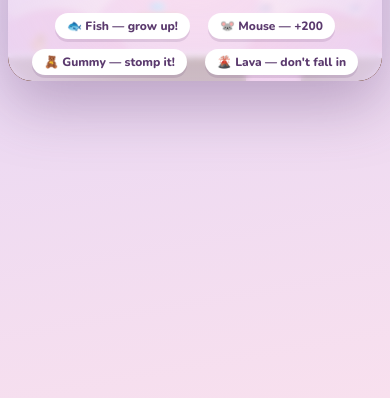
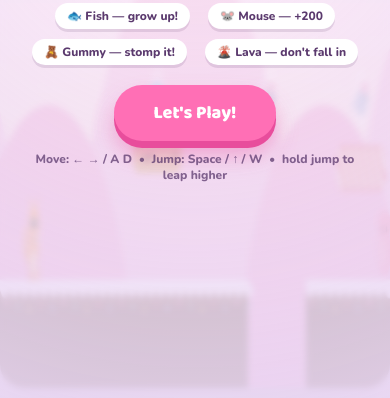
Before and after one commit to ryanhartman8-cloud/sugar-paws, a plain HTML site: page index.html in a window 390 px wide. Shown: the part 446-844 px from the top of the page. Drawn offline with nearby package versions, Linux system fonts and the light colour scheme.

Commit message:
Portrait: stretch stage to fill screen + lift overlays full-viewport

```diff
--- a/index.html
+++ b/index.html
@@ -38,13 +38,42 @@
   #stage{
     position:relative;
     width:min(96vw, 168vh);
+    display:flex; align-items:center; justify-content:center;
+  }
+  #frame{
+    position:relative;
+    width:100%;
     aspect-ratio:16/9;
+    max-height:100%;
     border-radius:24px;
     overflow:hidden;
     box-shadow:0 24px 60px rgba(91,58,110,.35), inset 0 0 0 6px #fff, inset 0 0 0 12px var(--bubblegum);
     background:#bfe9ff;
   }
   canvas{display:block;width:100%;height:100%;image-rendering:auto;}
+
+  /* Portrait phones: let the stage fill the screen vertically.
+     The frame stays 16:9 and centers; body gradient shows in the bands. */
+  @media (orientation: portrait) and (max-width: 820px){
+    body{ align-items:stretch; }
+    #wrap{
+      width:100%;
+      height:100dvh;
+      justify-content:center;
+      gap:18px;
+      padding: max(env(safe-area-inset-top), 10px) 0 max(env(safe-area-inset-bottom), 10px);
+    }
+    #stage{
+      width:100vw;
+      flex:1 1 auto;
+      min-height:0;
+    }
+    #frame{
+      width:auto;
+      height:100%;
+      max-width:100%;
+    }
+  }
 
   /* ---------- HUD ---------- */
   #hud{
@@ -68,12 +97,13 @@
 
   /* ---------- Overlays ---------- */
   .screen{
-    position:absolute;inset:0;
+    position:fixed;inset:0;
     display:flex;flex-direction:column;align-items:center;justify-content:center;
     text-align:center;padding:24px;gap:10px;
     background:radial-gradient(circle at 50% 35%, rgba(255,255,255,.55), rgba(233,216,244,.92));
     backdrop-filter:blur(3px);
-    z-index:5; touch-action:manipulation;
+    z-index:20; touch-action:manipulation;
+    overflow-y:auto;
   }
   .screen.hidden{display:none;}
   .kicker{
@@ -139,6 +169,7 @@
 <body>
 <div id="wrap">
 <div id="stage">
+  <div id="frame">
     <canvas id="game" width="880" height="495"></canvas>
 
     <div id="hud">
@@ -149,7 +180,20 @@
       <div class="pill"><span class="ico">🗺️</span><span id="worldNum">1</span>/<span id="worldTot">2</span></div>
       <div class="pill"><span class="ico">⭐</span><span id="scoreNum">0</span></div>
     </div>
+  </div><!-- /frame -->
+</div><!-- /stage -->
 
+<!-- Touch controls: their own bar UNDER the play window -->
+<div id="touch">
+  <div class="dpad">
+    <div class="tbtn" id="tleft">◀</div>
+    <div class="tbtn" id="tright">▶</div>
+  </div>
+  <div class="tbtn" id="tjump">⬆</div>
+</div>
+</div><!-- /wrap -->
+
+  <!-- Overlay screens: full-viewport so portrait phones never clip them -->
   <!-- Start screen -->
   <div class="screen" id="startScreen">
     <div class="bigcat">🐈</div>
@@ -192,17 +236,6 @@
     <p class="blurb" id="loseStats">The candy got the better of you this time.</p>
     <button class="btn" id="loseBtn">Try Again</button>
   </div>
-</div><!-- /stage -->
-
-<!-- Touch controls: their own bar UNDER the play window -->
-<div id="touch">
-  <div class="dpad">
-    <div class="tbtn" id="tleft">◀</div>
-    <div class="tbtn" id="tright">▶</div>
-  </div>
-  <div class="tbtn" id="tjump">⬆</div>
-</div>
-</div><!-- /wrap -->
 
 <script>
 (() => {
```
Lines whose indentation alone changed are shown as unchanged.
